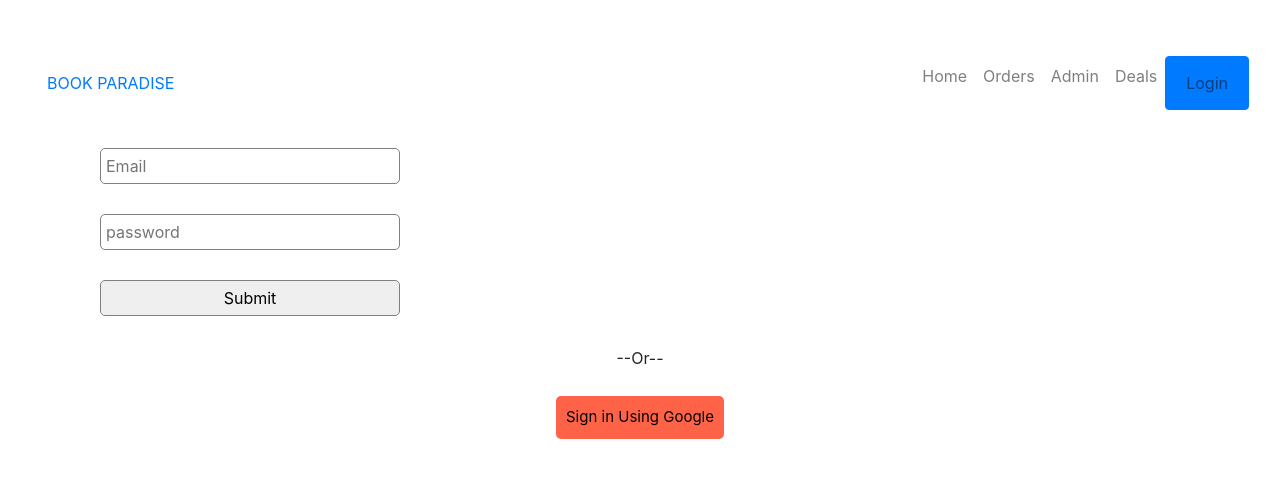
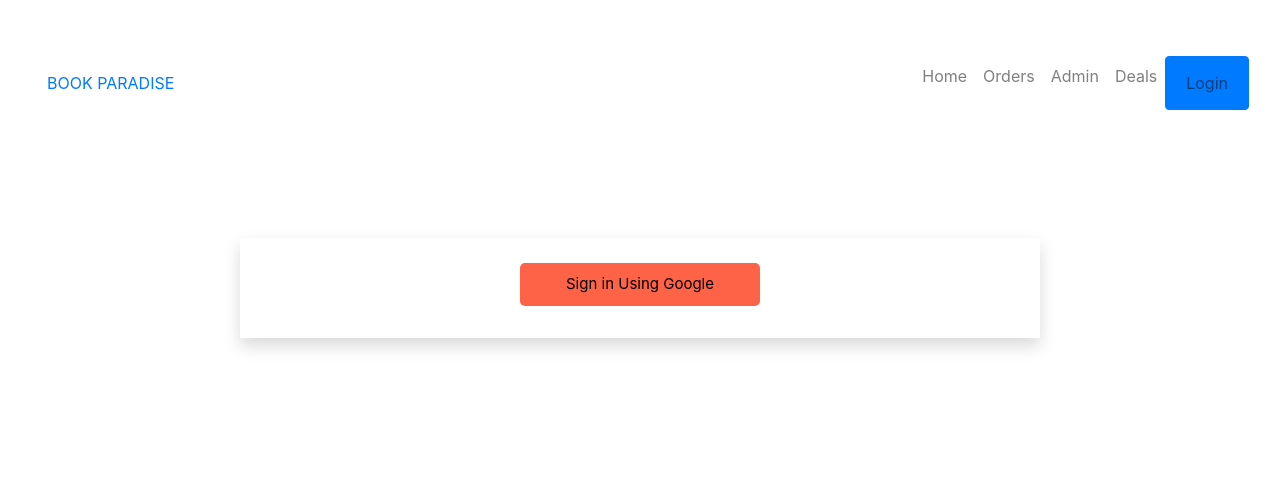
Before and after one commit to khanfaysal/book-region, a React (Create React App) app: page /login in a window 1280 px wide. Shown: the top 478 px of the page. Built offline with nearby package versions, Linux system fonts and the light colour scheme.

Commit message:
code continue

```diff
--- a/src/App.js
+++ b/src/App.js
@@ -19,6 +19,7 @@ import SideNav from './components/SideNav/SideNav';
 import NotFound from './components/NoFound/NoFound'
 import PrivateRoute from './components/PrivateRoute/PrivateRoute';
 import Product from './components/Product/Product';
+import Form from './components/Form/Form';
 
 export const UserContext = createContext()
 
@@ -64,6 +65,7 @@ function App() {
             <Route path = '/sidenav'>
               <SideNav></SideNav>
             </Route>
+
             <Route path = '/product'>
               <Product></Product>
             </Route>
--- a/src/components/Admin/Add/Add.js
+++ b/src/components/Admin/Add/Add.js
@@ -3,7 +3,7 @@ import { useForm } from "react-hook-form";
 import SideNav from '../../SideNav/SideNav';
 
 const Add = () => {
-    const { register, handleSubmit, watch, errors } = useForm();
+    const { register, handleSubmit, watch, errors, } = useForm();
     const onSubmit = data => console.log(data);
     return (
         <div className = "container">
@@ -14,9 +14,18 @@ const Add = () => {
                 <div className = "col-md-10">
                     <h2>Add Book</h2>
                     <form onSubmit={handleSubmit(onSubmit)}>
-                        <input name="example" defaultValue="test" ref={register} />
+
+                        <input name="name" ref={register({ required: true })} placeholder ="Your Name" />
+                        {errors.name && <span className ='error'>Name is required</span>}&nbsp;
+
                         <input name="exampleRequired" ref={register({ required: true })} />
-                        {errors.exampleRequired && <span>This field is required</span>}
+                        {errors.exampleRequired && <span>This field is required</span>}<br/>
+
+                        <input name="name" ref={register({ required: true })} placeholder ="Your Name" />
+                        {errors.name && <span className ='error'>Name is required</span>}&nbsp;
+
+                        <input name="exampleRequired" ref={register({ required: true })} />
+                        {errors.exampleRequired && <span>This field is required</span>}<br/>
                         <input type="submit" />
                     </form>
                 </div>
--- a/src/components/GoogleAuthentication/GoogleAuthentication.js
+++ b/src/components/GoogleAuthentication/GoogleAuthentication.js
@@ -1,7 +1,8 @@
 import React, { useState } from 'react';
 import firebase from "firebase/app";
 import "firebase/auth";
-import firebaseConfig from '../Login/firebase.config'
+import firebaseConfig from '../Login/firebase.config';
+
 
 if (!firebase.apps.length) {
     firebase.initializeApp(firebaseConfig);
@@ -37,10 +38,11 @@ const GoogleAuthentication = () => {
         backgroundColor: 'tomato',
         borderRadius: 5,
         border: 'none',
-        margin: '10px 6px',
+        margin: '25px 6px',
         padding: '10px',
         fontSize: '15px',
-        cursor: 'pointer'
+        cursor: 'pointer',
+        width: '30%',
       }
     return (
      <div className="App">
--- a/src/components/Login/Login.css
+++ b/src/components/Login/Login.css
@@ -1,4 +1,4 @@
-.ship-form{
+/* .ship-form{
     margin: 30px 100px;
 }
 .ship-form input{
@@ -11,4 +11,19 @@
 }
 .error{
     color: red;
+} */
+.loginBoxOuter{
+    display: flex;
+    position:'absolute';
+    margin-top: 100px;
+    align-items: center;
+    justify-content: center;
 }
+.loginBoxOuter .loginBoxInner{
+    position:'relative';
+    height: 100px;
+    width: 800px;
+    margin-top: 20px;
+    color: rgba(0,0,0,0.1);
+
+}
--- a/src/components/Login/Login.js
+++ b/src/components/Login/Login.js
@@ -5,19 +5,13 @@ import GoogleAuthentication from '../GoogleAuthentication/GoogleAuthentication.j
 import './Login.css';
 
 const Login = () => {
-    const { register, handleSubmit, watch, errors,onSubmit } = useForm();
+    // const { register, handleSubmit, watch, errors,onSubmit } = useForm();
     const [logInUser, setLogInUser] = useContext(UserContext);
     return (
-        <div style = {{textAlign: "center"}}>
-          <form className ='ship-form' onSubmit={handleSubmit(onSubmit)}>
-            <input name="email" defaultValue = {logInUser.email} ref={register({ required: true })} placeholder ="Email" />
-              {errors.email && <span className ='error'>Email is required</span>}
-            <input type="password" ref={register({ required: true })} placeholder ="password" />
-              {errors.address && <span className ='error'>Password is required</span>}
-            <input type="submit" />
-      </form>
-      <p>--Or--</p>
-      <GoogleAuthentication></GoogleAuthentication>
+        <div className = "loginBoxOuter">
+          <div className = "loginBoxInner shadow">
+            <GoogleAuthentication></GoogleAuthentication>
+          </div>
         </div>
     );
 };
--- a/src/components/Product/Product.js
+++ b/src/components/Product/Product.js
@@ -4,24 +4,18 @@ import { Link } from 'react-router-dom';
 const Product = () => {
     return (
         <div className="container">
-            <div className="card shadow-none p-3 mb-5 bg-light rounded" style={{width: "18rem"}}>
+            <div className="card shadow p-3 mb-5 bg-light rounded" style={{width: "18rem"}}>
             <img src="..." className="card-img-top" alt="..."/>
             <div className="card-body">
                 <h5 className="card-title">Card title</h5>
                 <p className="card-text">Some quick example text to build on the card title and make up the bulk of the card's content.</p>
                 <div className="d-flex justify-content-around">
-
                     <div><h3><span>$230</span></h3></div>
                     <div> <Link to ="/add" className="btn btn-primary">Go somewhere</Link></div>
-
                 </div>
-
-
-                    {/* <Link to ="/add" className="btn btn-primary">Go somewhere</Link> */}
             </div>
-        </div>
+         </div>
         </div>
     );
 };
-
 export default Product;
--- a/src/components/SideNav/SideNav.css
+++ b/src/components/SideNav/SideNav.css
@@ -5,7 +5,7 @@
     z-index: 0;
     top: 0;
     left: 0;
-    background-color: blue;
+    background-color: lightblue;
     overflow-x: hidden;
     padding-top: 20px;
   }
```
Also changed, not shown: src/components/Form/Form.css (added, +93 -0 lines), src/components/Form/Form.js (added, +73 -0 lines).
